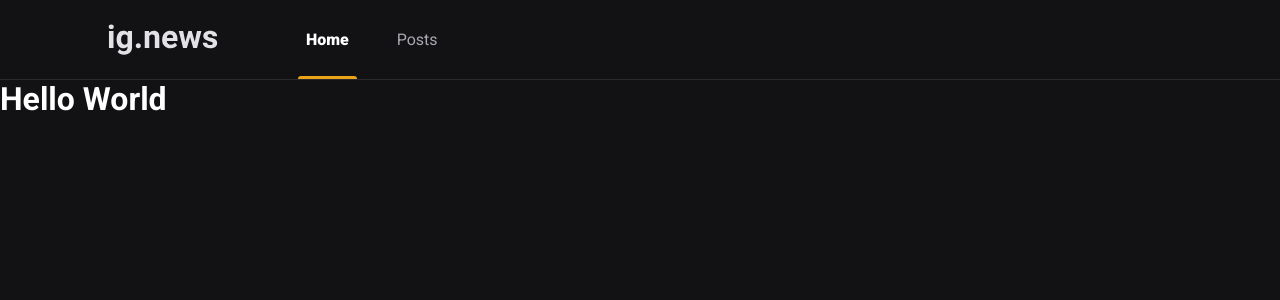
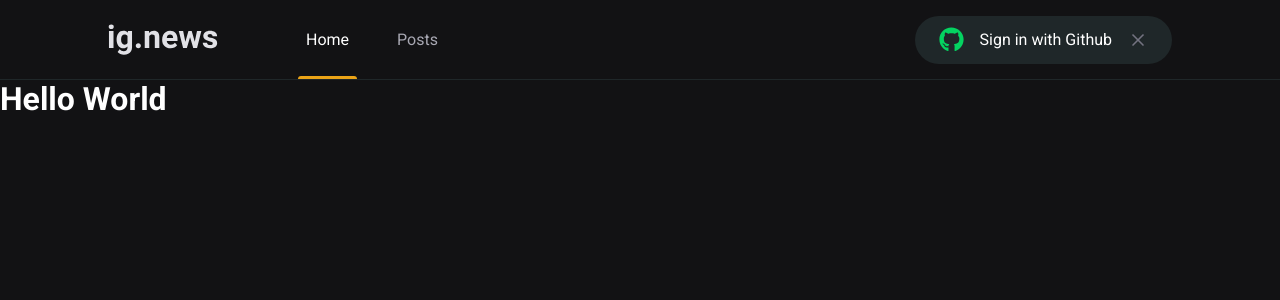
Before and after one commit to camilacno/ignite-ignews, a Next.js app: page / in a window 1280 px wide. Shown: the top 300 px of the page. Built offline with nearby package versions, Linux system fonts and the light colour scheme.

Commit message:
Github sign in button

```diff
--- a/package.json
+++ b/package.json
@@ -12,6 +12,7 @@
     "next": "11.1.2",
     "react": "17.0.2",
     "react-dom": "17.0.2",
+    "react-icons": "^4.3.1",
     "sass": "^1.42.1"
   },
   "devDependencies": {
--- a/src/components/Header/headerIndex.tsx
+++ b/src/components/Header/headerIndex.tsx
@@ -1,3 +1,4 @@
+import { SignInButton } from '../SignInButton/signInButtonIndex';
 import styles from './headerStyles.module.scss';
 
 export function Header() {
@@ -11,6 +12,8 @@ export function Header() {
           </a>
           <a href='#'>Posts</a>
         </nav>
+
+        <SignInButton />
       </div>
     </header>
   );
--- a/src/components/Header/headerStyles.module.scss
+++ b/src/components/Header/headerStyles.module.scss
@@ -1,5 +1,5 @@
 .headerContainer {
-  border-bottom: 1px solid var(--gray-darken-1);
+  border-bottom: 1px solid var(--gray-850);
   height: 5rem;
 }
 
@@ -17,7 +17,7 @@
     margin-left: 5rem;
 
     a {
-      color: var(--gray-medium);
+      color: var(--gray-300);
       display: inline-block;
       height: 100%;
       line-height: 5rem;
@@ -36,11 +36,11 @@
 
       &.active {
         color: var(--white);
-        font-weight: 900;
+        font-weight: 500;
       }
 
       &.active::after {
-        background: var(--yellow);
+        background: var(--yellow-500);
         border-radius: 3px 3px 0 0;
         content: '';
         height: 3px;
@@ -52,4 +52,8 @@
       }
     }
   }
+
+  button {
+    margin-left: auto;
+  }
 }
--- /dev/null
+++ b/src/components/SignInButton/signInButtonIndex.tsx
@@ -0,0 +1,15 @@
+import { FaGithub } from 'react-icons/fa';
+import { FiX } from 'react-icons/fi';
+import styles from './signInButtonStyles.module.scss';
+
+export function SignInButton() {
+  const isUserLoggedIn = true;
+
+  return (
+    <button type='button' className={styles.signInButton}>
+      <FaGithub color={isUserLoggedIn ? '#04d361' : '#eba417'} />
+      {isUserLoggedIn ? 'Sign in with Github' : 'Camila Nepomuceno'}
+      <FiX className={styles.closeIcon} style={!isUserLoggedIn && { display: 'none' }} />
+    </button>
+  );
+}
--- /dev/null
+++ b/src/components/SignInButton/signInButtonStyles.module.scss
@@ -0,0 +1,35 @@
+.signInButton {
+  display: flex;
+  align-items: center;
+  justify-content: center;
+
+  background: var(--gray-850);
+  border: 0;
+  border-radius: 3rem;
+  color: var(--white);
+  font-weight: 500;
+  height: 3rem;
+  padding: 0 1.5rem;
+
+  svg {
+    height: 25px;
+    width: 25px;
+  }
+
+  svg:first-child {
+    margin-right: 1rem;
+  }
+
+  &:hover {
+    filter: brightness(0.8);
+  }
+
+  transition: filter 0.2s;
+
+  svg.closeIcon {
+    color: var(--gray-400);
+    margin-left: 1rem;
+    height: 20px;
+    width: 20px;
+  }
+}
--- a/src/styles/global.scss
+++ b/src/styles/global.scss
@@ -17,17 +17,19 @@
 }
 
 :root {
-  --cyan: #61dafb;
-  --gray-light: #e1e1e6;
-  --gray-medium: #a8a8b3;
-  --gray-darken-1: #29292e;
-  --gray-darken-2: #121214;
+  --cyan-500: #61dafb;
+  --gray-100: #e1e1e6;
+  --gray-300: #a8a8b3;
+  --gray-400: #737380;
+  --gray-800: #29292e;
+  --gray-850: #1f2729;
+  --gray-900: #121214;
   --white: #ffffff;
-  --yellow: #eba417;
+  --yellow-500: #eba417;
 }
 
 body {
-  background: var(--gray-darken-2);
+  background: var(--gray-900);
   color: var(--white);
 }
 
```
Also changed, not shown: 2 other files (tests, documents, lock files or other folders).
